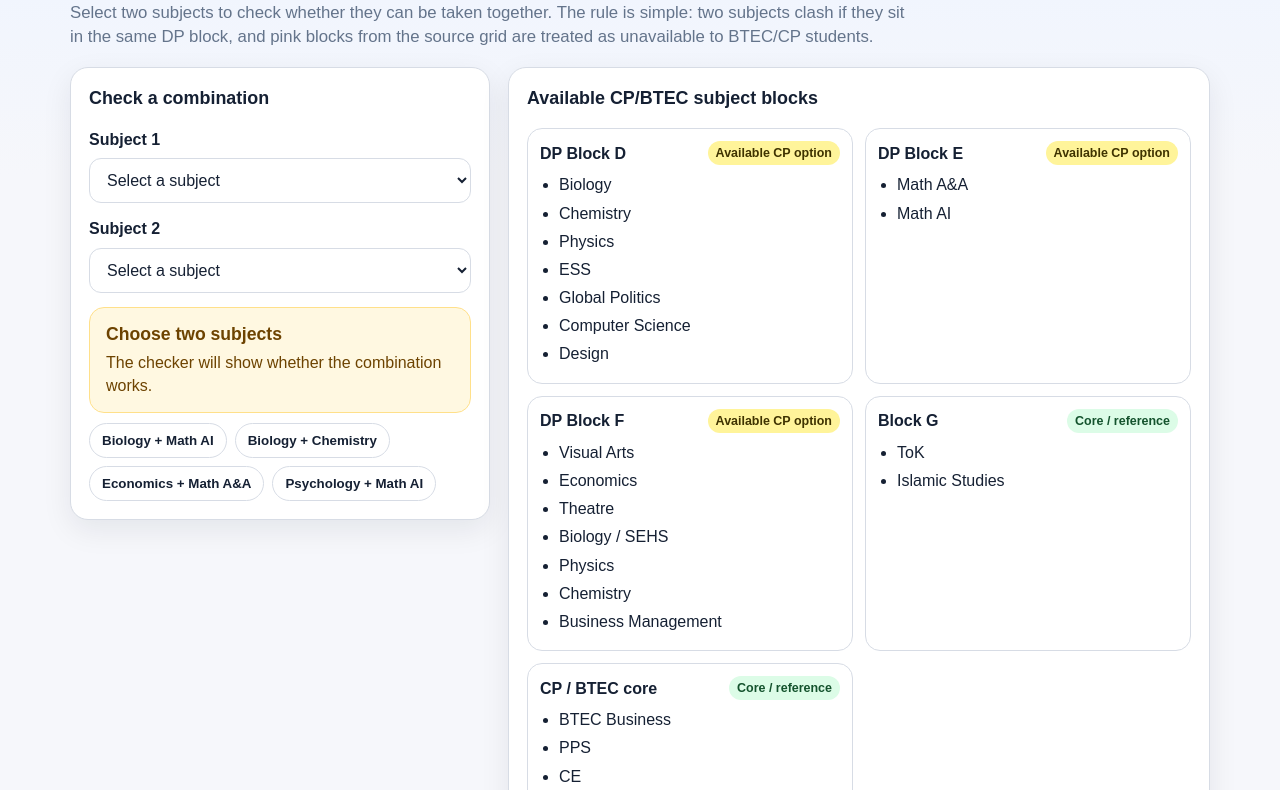
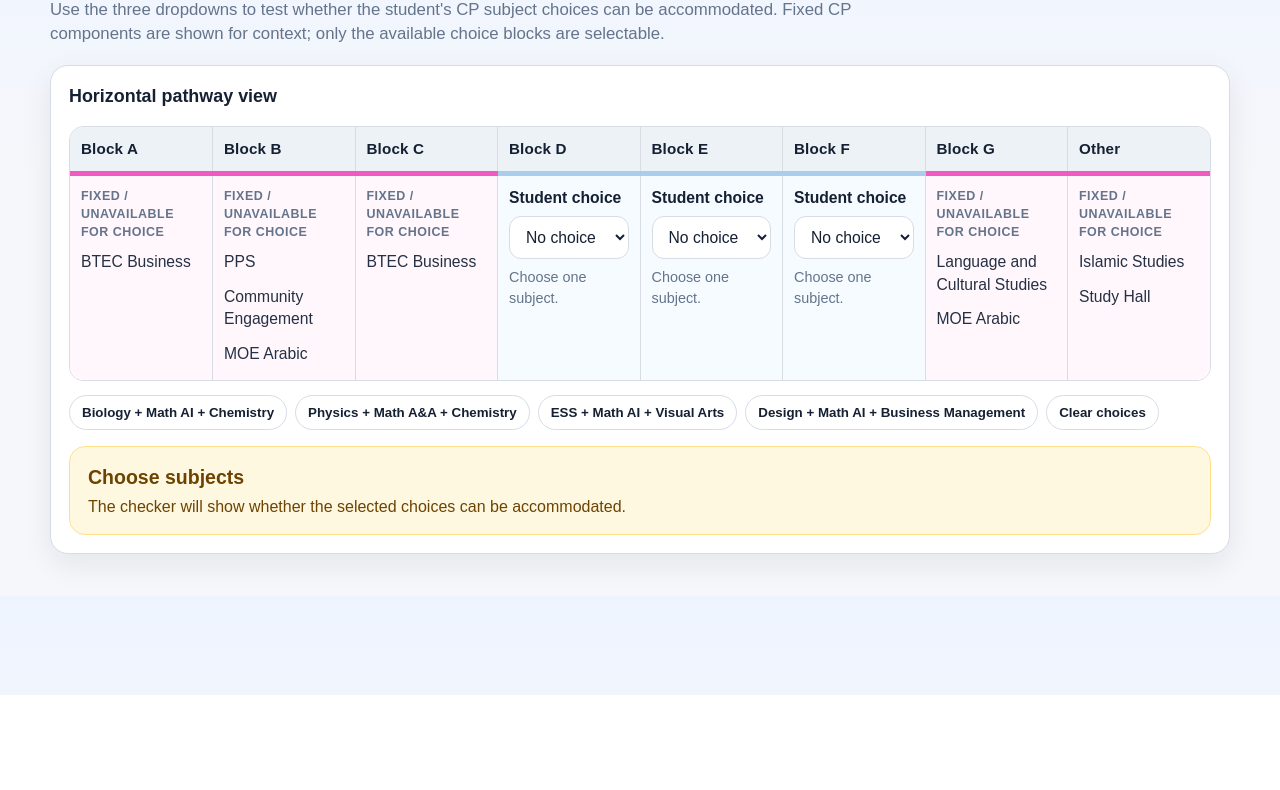
Before and after one commit to NotYourLeader/CareersProgrammeOptions, a plain HTML site: page index.html in a window 1280 px wide. Shown: the part 105-895 px from the top of the page. After the commit the page ends 800 px from the top, so only its background shows below. Drawn offline with Linux system fonts and the light colour scheme.

Commit message:
Update index.html
horizontal and simple

```diff
--- a/index.html
+++ b/index.html
@@ -14,10 +14,12 @@
       --ok: #0f8a4b;
       --bad: #b42318;
       --warn: #b26a00;
-      --blue: #d9ecff;
-      --pink: #ffd7ef;
-      --yellow: #fff49a;
-      --green: #dcfce7;
+      --soft-ok: #ecfdf3;
+      --soft-bad: #fff1f0;
+      --soft-warn: #fff8e1;
+      --accent: #2563eb;
+      --pink: #f05ac2;
+      --blue: #a9cdea;
       --shadow: 0 10px 30px rgba(15, 23, 42, 0.08);
       --radius: 18px;
     }
@@ -33,37 +35,30 @@
     }
 
     header {
-      padding: 28px 20px 18px;
-      max-width: 1180px;
+      max-width: 1220px;
       margin: 0 auto;
+      padding: 30px 20px 18px;
     }
 
     h1 {
       margin: 0 0 8px;
-      font-size: clamp(1.8rem, 4vw, 3rem);
+      font-size: clamp(1.8rem, 4vw, 2.8rem);
       letter-spacing: -0.04em;
     }
 
     .subtitle {
-      max-width: 850px;
+      max-width: 880px;
       color: var(--muted);
       font-size: 1.05rem;
       margin: 0;
     }
 
     main {
-      max-width: 1180px;
+      max-width: 1220px;
       margin: 0 auto;
-      padding: 0 20px 40px;
+      padding: 0 20px 42px;
       display: grid;
       gap: 18px;
-    }
-
-    .grid {
-      display: grid;
-      grid-template-columns: minmax(300px, 420px) 1fr;
-      gap: 18px;
-      align-items: start;
     }
 
     .card {
@@ -80,7 +75,80 @@
       padding: 18px 18px 0;
     }
 
-    .card .body { padding: 16px 18px 18px; }
+    .body { padding: 16px 18px 18px; }
+
+    .table-wrap {
+      overflow-x: auto;
+      border: 1px solid var(--line);
+      border-radius: 14px;
+      background: white;
+    }
+
+    table {
+      width: 100%;
+      border-collapse: collapse;
+      min-width: 1080px;
+      table-layout: fixed;
+    }
+
+    th, td {
+      border-right: 1px solid var(--line);
+      border-bottom: 1px solid var(--line);
+      padding: 11px;
+      vertical-align: top;
+    }
+
+    th:last-child, td:last-child { border-right: none; }
+    tr:last-child td { border-bottom: none; }
+
+    th {
+      text-align: left;
+      background: #edf2f7;
+      font-size: 0.95rem;
+      letter-spacing: 0.01em;
+    }
+
+    td {
+      min-height: 116px;
+      font-size: 0.98rem;
+    }
+
+    .fixed-pathway {
+      background: #f8fafc;
+      color: #243044;
+    }
+
+    .not-available {
+      background: #fff7fc;
+      border-top: 5px solid var(--pink);
+    }
+
+    .available-choice {
+      background: #f6fbff;
+      border-top: 5px solid var(--blue);
+    }
+
+    .cell-title {
+      display: block;
+      color: var(--muted);
+      font-size: 0.78rem;
+      font-weight: 700;
+      margin-bottom: 7px;
+      text-transform: uppercase;
+      letter-spacing: 0.04em;
+    }
+
+    .subject-list {
+      margin: 0;
+      padding: 0;
+      list-style: none;
+      display: grid;
+      gap: 6px;
+    }
+
+    .subject-list li {
+      padding: 3px 0;
+    }
 
     label {
       font-weight: 700;
@@ -88,23 +156,65 @@
       margin-bottom: 7px;
     }
 
-    select, input[type="text"] {
+    select {
       width: 100%;
       border: 1px solid var(--line);
       border-radius: 12px;
-      padding: 12px 13px;
-      font-size: 1rem;
+      padding: 11px 12px;
+      font-size: 0.98rem;
       background: white;
       color: var(--ink);
     }
 
-    .form-row { margin-bottom: 14px; }
+    .helper {
+      color: var(--muted);
+      font-size: 0.9rem;
+      margin-top: 8px;
+    }
 
-    .quick-buttons {
+    .result {
+      border-radius: 16px;
+      padding: 16px 18px;
+      border: 1px solid var(--line);
+      margin-top: 16px;
+      font-size: 1rem;
+    }
+
+    .result.ok {
+      background: var(--soft-ok);
+      border-color: #b7e4c7;
+      color: #064e2f;
+    }
+
+    .result.bad {
+      background: var(--soft-bad);
+      border-color: #ffc9c2;
+      color: #7a271a;
+    }
+
+    .result.warn {
+      background: var(--soft-warn);
+      border-color: #ffe08a;
+      color: #6d4300;
+    }
+
+    .result strong {
+      display: block;
+      font-size: 1.22rem;
+      margin-bottom: 4px;
+    }
+
+    .selected-line {
+      color: inherit;
+      opacity: 0.85;
+      margin-top: 6px;
+    }
+
+    .actions {
       display: flex;
       flex-wrap: wrap;
       gap: 8px;
-      margin-top: 10px;
+      margin-top: 14px;
     }
 
     button {
@@ -119,394 +229,180 @@
 
     button:hover { background: #f1f5f9; }
 
-    .result {
-      border-radius: 15px;
-      padding: 14px 16px;
-      border: 1px solid var(--line);
-      margin-top: 4px;
+    .note {
+      color: var(--muted);
+      font-size: 0.95rem;
+      margin-top: 10px;
     }
 
-    .result.ok {
-      background: #ecfdf3;
-      border-color: #b7e4c7;
-      color: #064e2f;
-    }
-
-    .result.bad {
-      background: #fff1f0;
-      border-color: #ffc9c2;
-      color: #7a271a;
-    }
-
-    .result.warn {
-      background: #fff8e1;
-      border-color: #ffe08a;
-      color: #6d4300;
-    }
-
-    .result strong {
-      display: block;
-      font-size: 1.1rem;
-      margin-bottom: 4px;
-    }
-
-    .subject-list {
-      display: grid;
-      grid-template-columns: repeat(auto-fit, minmax(230px, 1fr));
-      gap: 12px;
-    }
-
-    .block {
-      border: 1px solid var(--line);
-      border-radius: 15px;
-      padding: 12px;
-      background: #fff;
-    }
-
-    .block h3 {
-      margin: 0 0 8px;
-      font-size: 1rem;
-      display: flex;
-      justify-content: space-between;
-      gap: 10px;
-      align-items: center;
-    }
-
-    .pill {
-      display: inline-flex;
-      align-items: center;
-      border-radius: 999px;
-      padding: 3px 8px;
-      font-size: 0.78rem;
-      background: var(--blue);
-      color: #17446c;
-      white-space: nowrap;
-    }
-
-    .pill.available { background: var(--yellow); color: #3f3300; }
-    .pill.unavailable { background: var(--pink); color: #7a124f; }
-    .pill.core { background: var(--green); color: #14532d; }
-
-    ul {
-      margin: 0;
-      padding-left: 19px;
-    }
-
-    li { margin: 5px 0; }
-
-    .rules {
-      display: grid;
-      grid-template-columns: repeat(auto-fit, minmax(230px, 1fr));
-      gap: 12px;
-    }
-
-    .rule {
-      border: 1px solid var(--line);
-      border-radius: 14px;
-      padding: 12px;
-      background: #f8fafc;
-    }
-
-    .rule strong { display: block; margin-bottom: 4px; }
-
-    .muted { color: var(--muted); }
-
-    table {
-      width: 100%;
-      border-collapse: collapse;
-      font-size: 0.94rem;
-      overflow: hidden;
-    }
-
-    th, td {
-      border-bottom: 1px solid var(--line);
-      padding: 10px;
-      text-align: left;
-      vertical-align: top;
-    }
-
-    th { background: #f8fafc; }
-    tr:last-child td { border-bottom: 0; }
-
-    .tag {
-      display: inline-block;
-      padding: 2px 7px;
-      border-radius: 999px;
-      background: #eef2ff;
-      font-size: 0.82rem;
-      margin-left: 6px;
-      color: #3730a3;
-    }
-
-    .hidden { display: none !important; }
-
-    @media (max-width: 900px) {
-      .grid { grid-template-columns: 1fr; }
+    @media (max-width: 720px) {
+      header, main { padding-left: 12px; padding-right: 12px; }
+      .body { padding: 14px; }
     }
   </style>
 </head>
 <body>
   <header>
     <h1>CP Subject Combination Checker</h1>
-    <p class="subtitle">Select two subjects to check whether they can be taken together. The rule is simple: two subjects clash if they sit in the same DP block, and pink blocks from the source grid are treated as unavailable to BTEC/CP students.</p>
+    <p class="subtitle">Use the three dropdowns to test whether the student's CP subject choices can be accommodated. Fixed CP components are shown for context; only the available choice blocks are selectable.</p>
   </header>
 
   <main>
-    <section class="grid">
-      <div class="card">
-        <h2>Check a combination</h2>
-        <div class="body">
-          <div class="form-row">
-            <label for="subjectA">Subject 1</label>
-            <select id="subjectA"></select>
-          </div>
+    <section class="card">
+      <h2>Horizontal pathway view</h2>
+      <div class="body">
+        <div class="table-wrap" aria-label="CP subject pathway table">
+          <table>
+            <thead>
+              <tr>
+                <th>Block A</th>
+                <th>Block B</th>
+                <th>Block C</th>
+                <th>Block D</th>
+                <th>Block E</th>
+                <th>Block F</th>
+                <th>Block G</th>
+                <th>Other</th>
+              </tr>
+            </thead>
+            <tbody>
+              <tr>
+                <td class="fixed-pathway not-available">
+                  <span class="cell-title">Fixed / unavailable for choice</span>
+                  <ul class="subject-list">
+                    <li>BTEC Business</li>
+                  </ul>
+                </td>
+                <td class="fixed-pathway not-available">
+                  <span class="cell-title">Fixed / unavailable for choice</span>
+                  <ul class="subject-list">
+                    <li>PPS</li>
+                    <li>Community Engagement</li>
+                    <li>MOE Arabic</li>
+                  </ul>
+                </td>
+                <td class="fixed-pathway not-available">
+                  <span class="cell-title">Fixed / unavailable for choice</span>
+                  <ul class="subject-list">
+                    <li>BTEC Business</li>
+                  </ul>
+                </td>
+                <td class="available-choice">
+                  <label for="blockD">Student choice</label>
+                  <select id="blockD"></select>
+                  <div class="helper">Choose one subject.</div>
+                </td>
+                <td class="available-choice">
+                  <label for="blockE">Student choice</label>
+                  <select id="blockE"></select>
+                  <div class="helper">Choose one subject.</div>
+                </td>
+                <td class="available-choice">
+                  <label for="blockF">Student choice</label>
+                  <select id="blockF"></select>
+                  <div class="helper">Choose one subject.</div>
+                </td>
+                <td class="fixed-pathway not-available">
+                  <span class="cell-title">Fixed / unavailable for choice</span>
+                  <ul class="subject-list">
+                    <li>Language and Cultural Studies</li>
+                    <li>MOE Arabic</li>
+                  </ul>
+                </td>
+                <td class="fixed-pathway not-available">
+                  <span class="cell-title">Fixed / unavailable for choice</span>
+                  <ul class="subject-list">
+                    <li>Islamic Studies</li>
+                    <li>Study Hall</li>
+                  </ul>
+                </td>
+              </tr>
+            </tbody>
+          </table>
+        </div>
 
-          <div class="form-row">
-            <label for="subjectB">Subject 2</label>
-            <select id="subjectB"></select>
-          </div>
+        <div class="actions" aria-label="Quick examples">
+          <button type="button" data-d="Biology" data-e="Math AI" data-f="Chemistry">Biology + Math AI + Chemistry</button>
+          <button type="button" data-d="Physics" data-e="Math A&amp;A" data-f="Chemistry">Physics + Math A&amp;A + Chemistry</button>
+          <button type="button" data-d="ESS" data-e="Math AI" data-f="Visual Arts">ESS + Math AI + Visual Arts</button>
+          <button type="button" data-d="Design" data-e="Math AI" data-f="Business Management">Design + Math AI + Business Management</button>
+          <button type="button" id="clearBtn">Clear choices</button>
+        </div>
 
-          <div id="result" class="result warn">
-            <strong>Choose two subjects</strong>
-            The checker will show whether the combination works.
-          </div>
-
-          <div class="quick-buttons" aria-label="Quick examples">
-            <button type="button" data-a="Biology|D" data-b="Math AI|E">Biology + Math AI</button>
-            <button type="button" data-a="Biology|D" data-b="Chemistry|D">Biology + Chemistry</button>
-            <button type="button" data-a="Economics|F" data-b="Math A&A|E">Economics + Math A&A</button>
-            <button type="button" data-a="Psychology|C" data-b="Math AI|E">Psychology + Math AI</button>
-          </div>
+        <div id="result" class="result warn">
+          <strong>Choose subjects</strong>
+          The checker will show whether the selected choices can be accommodated.
         </div>
-      </div>
-
-      <div class="card">
-        <h2>Available CP/BTEC subject blocks</h2>
-        <div class="body">
-          <div class="subject-list" id="subjectBlocks"></div>
-        </div>
-      </div>
-    </section>
-
-    <section class="card">
-      <h2>Rules used by this checker</h2>
-      <div class="body rules">
-        <div class="rule"><strong>1. Same block = clash</strong><span class="muted">A student cannot take two subjects from the same block because they are timetabled at the same time.</span></div>
-        <div class="rule"><strong>2. Pink blocks are unavailable</strong><span class="muted">Block A and Block C are marked as not available to BTEC students in the source grid.</span></div>
-        <div class="rule"><strong>3. DP options for CP are D, E and F</strong><span class="muted">The highlighted options on the right of the source grid are DP Block D, DP Block E and DP Block F.</span></div>
-        <div class="rule"><strong>4. Core/BTEC items are listed separately</strong><span class="muted">BTEC Business, PPS, CE, MOE Arabic, Language and Cultural Studies, Islamic Studies / Study Hall are shown for reference, but the checker focuses on subject combinations.</span></div>
-      </div>
-    </section>
-
-    <section class="card">
-      <h2>All subjects in the source grid</h2>
-      <div class="body">
-        <table>
-          <thead>
-            <tr><th>Block</th><th>Status</th><th>Subjects</th></tr>
-          </thead>
-          <tbody id="allRows"></tbody>
-        </table>
       </div>
     </section>
   </main>
 
   <script>
-    const blocks = [
-      {
-        id: 'A',
-        name: 'Block A',
-        status: 'unavailable',
-        statusLabel: 'Not available to BTEC',
-        subjects: ['Lang & Lit', 'Lit & Perf']
-      },
-      {
-        id: 'B',
-        name: 'Block B',
-        status: 'reference',
-        statusLabel: 'Language options',
-        subjects: ['Arabic', 'French B', 'French Ab Initio', 'Spanish B', 'Self-taught']
-      },
-      {
-        id: 'C',
-        name: 'Block C',
-        status: 'unavailable',
-        statusLabel: 'Not available to BTEC',
-        subjects: ['Business Management', 'Economics', 'Global Politics', 'Psychology', 'Biology']
-      },
-      {
-        id: 'D',
-        name: 'DP Block D',
-        status: 'available',
-        statusLabel: 'Available CP option',
-        subjects: ['Biology', 'Chemistry', 'Physics', 'ESS', 'Global Politics', 'Computer Science', 'Design']
-      },
-      {
-        id: 'E',
-        name: 'DP Block E',
-        status: 'available',
-        statusLabel: 'Available CP option',
-        subjects: ['Math A&A', 'Math AI']
-      },
-      {
-        id: 'F',
-        name: 'DP Block F',
-        status: 'available',
-        statusLabel: 'Available CP option',
-        subjects: ['Visual Arts', 'Economics', 'Theatre', 'Biology / SEHS', 'Physics', 'Chemistry', 'Business Management']
-      },
-      {
-        id: 'G',
-        name: 'Block G',
-        status: 'core',
-        statusLabel: 'Core / reference',
-        subjects: ['ToK', 'Islamic Studies']
-      },
-      {
-        id: 'CORE',
-        name: 'CP / BTEC core',
-        status: 'core',
-        statusLabel: 'Core / reference',
-        subjects: ['BTEC Business', 'PPS', 'CE', 'MOE Arabic', 'Language and Cultural Studies', 'Islamic Studies / Study Hall']
-      }
-    ];
+    const optionsByBlock = {
+      D: ['Biology', 'Chemistry', 'Physics', 'ESS', 'Global Politics', 'Computer Science', 'Design'],
+      E: ['Math A&A', 'Math AI'],
+      F: ['Visual Arts', 'Economics', 'Theatre', 'Biology', 'Physics', 'Chemistry', 'SEHS', 'Business Management']
+    };
 
-    const selectA = document.getElementById('subjectA');
-    const selectB = document.getElementById('subjectB');
+    const blockD = document.getElementById('blockD');
+    const blockE = document.getElementById('blockE');
+    const blockF = document.getElementById('blockF');
     const result = document.getElementById('result');
-    const subjectBlocks = document.getElementById('subjectBlocks');
-    const allRows = document.getElementById('allRows');
 
-    function subjectKey(subject, blockId) {
-      return `${subject}|${blockId}`;
-    }
-
-    function allOptions() {
-      return blocks.flatMap(block => block.subjects.map(subject => ({ subject, block })));
-    }
-
-    function populateSelect(select) {
-      select.innerHTML = '<option value="">Select a subject</option>';
-      blocks.forEach(block => {
-        const group = document.createElement('optgroup');
-        group.label = `${block.name} — ${block.statusLabel}`;
-        block.subjects.forEach(subject => {
-          const opt = document.createElement('option');
-          opt.value = subjectKey(subject, block.id);
-          opt.textContent = `${subject} (${block.name})`;
-          group.appendChild(opt);
-        });
-        select.appendChild(group);
+    function populateSelect(select, options) {
+      select.innerHTML = '<option value="">No choice selected</option>';
+      options.forEach(subject => {
+        const opt = document.createElement('option');
+        opt.value = subject;
+        opt.textContent = subject;
+        select.appendChild(opt);
       });
     }
 
-    function findSubject(value) {
-      if (!value) return null;
-      const [subject, blockId] = value.split('|');
-      const block = blocks.find(b => b.id === blockId);
-      return block ? { subject, block } : null;
-    }
-
-    function statusClass(status) {
-      if (status === 'available') return 'available';
-      if (status === 'unavailable') return 'unavailable';
-      if (status === 'core') return 'core';
-      return '';
-    }
-
-    function renderBlocks() {
-      subjectBlocks.innerHTML = '';
-      blocks.filter(b => ['available', 'core'].includes(b.status)).forEach(block => {
-        const div = document.createElement('div');
-        div.className = 'block';
-        div.innerHTML = `
-          <h3>${block.name}<span class="pill ${statusClass(block.status)}">${block.statusLabel}</span></h3>
-          <ul>${block.subjects.map(s => `<li>${s}</li>`).join('')}</ul>
-        `;
-        subjectBlocks.appendChild(div);
-      });
-    }
-
-    function renderRows() {
-      allRows.innerHTML = blocks.map(block => `
-        <tr>
-          <td><strong>${block.name}</strong></td>
-          <td><span class="pill ${statusClass(block.status)}">${block.statusLabel}</span></td>
-          <td>${block.subjects.join(', ')}</td>
-        </tr>
-      `).join('');
-    }
-
-    function setResult(type, title, message) {
+    function setResult(type, title, message, selected = '') {
       result.className = `result ${type}`;
-      result.innerHTML = `<strong>${title}</strong>${message}`;
+      result.innerHTML = `<strong>${title}</strong>${message}${selected ? `<div class="selected-line">Selected: ${selected}</div>` : ''}`;
     }
 
     function checkCombination() {
-      const a = findSubject(selectA.value);
-      const b = findSubject(selectB.value);
+      const selections = [blockD.value, blockE.value, blockF.value].filter(Boolean);
+      const selectedText = selections.length ? selections.join(' + ') : '';
 
-      if (!a || !b) {
-        setResult('warn', 'Choose two subjects', 'The checker will show whether the combination works.');
+      if (selections.length === 0) {
+        setResult('warn', 'Choose subjects', 'The checker will show whether the selected choices can be accommodated.');
         return;
       }
 
-      if (a.subject === b.subject && a.block.id === b.block.id) {
-        setResult('bad', 'Same subject selected twice', 'Choose two different subjects.');
+      const duplicates = selections.filter((subject, index) => selections.indexOf(subject) !== index);
+      if (duplicates.length) {
+        setResult('bad', 'Invalid combination', 'The same subject has been selected more than once.', selectedText);
         return;
       }
 
-      const unavailable = [a, b].filter(item => item.block.status === 'unavailable');
-      if (unavailable.length) {
-        setResult(
-          'bad',
-          'Not available for CP/BTEC combination',
-          `${unavailable.map(i => `${i.subject} is in ${i.block.name}`).join('; ')}. This block is marked as not available to BTEC students.`
-        );
-        return;
-      }
-
-      if (a.block.id === b.block.id) {
-        setResult(
-          'bad',
-          'Combination does not work',
-          `${a.subject} and ${b.subject} are both in ${a.block.name}, so they clash.`
-        );
-        return;
-      }
-
-      const referenceOnly = [a, b].filter(item => ['reference', 'core'].includes(item.block.status));
-      if (referenceOnly.length) {
-        setResult(
-          'warn',
-          'No block clash, but check the pathway rule',
-          `${a.subject} and ${b.subject} are in different blocks. However, ${referenceOnly.map(i => `${i.subject} is listed as ${i.block.statusLabel.toLowerCase()}`).join('; ')}, so confirm whether it should count as a selectable DP subject.`
-        );
-        return;
-      }
-
-      setResult(
-        'ok',
-        'Combination works',
-        `${a.subject} is in ${a.block.name} and ${b.subject} is in ${b.block.name}. These are different available CP option blocks.`
-      );
+      setResult('ok', 'Valid combination', 'These choices can be accommodated in the CP pathway.', selectedText);
     }
 
-    document.querySelectorAll('button[data-a][data-b]').forEach(btn => {
+    document.querySelectorAll('button[data-d][data-e][data-f]').forEach(btn => {
       btn.addEventListener('click', () => {
-        selectA.value = btn.dataset.a;
-        selectB.value = btn.dataset.b;
+        blockD.value = btn.dataset.d;
+        blockE.value = btn.dataset.e;
+        blockF.value = btn.dataset.f;
         checkCombination();
       });
     });
 
-    selectA.addEventListener('change', checkCombination);
-    selectB.addEventListener('change', checkCombination);
+    document.getElementById('clearBtn').addEventListener('click', () => {
+      blockD.value = '';
+      blockE.value = '';
+      blockF.value = '';
+      checkCombination();
+    });
 
-    populateSelect(selectA);
-    populateSelect(selectB);
-    renderBlocks();
-    renderRows();
+    [blockD, blockE, blockF].forEach(select => select.addEventListener('change', checkCombination));
+
+    populateSelect(blockD, optionsByBlock.D);
+    populateSelect(blockE, optionsByBlock.E);
+    populateSelect(blockF, optionsByBlock.F);
     checkCombination();
   </script>
 </body>
```
